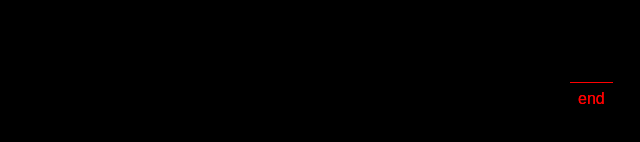
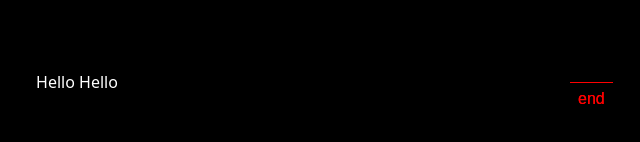
Before and after one commit to JakubPaszko2001/portfolio, a React (Create React App) app: page / in a window 1280 px wide. Shown: the part 1118-1260 px from the top of the page, without its empty margins (563-1203 px from the left). Built offline with nearby package versions, Linux system fonts and the light colour scheme.

Commit message:
gsap zmiana koloru tekstu

```diff
--- a/src/components/About.jsx
+++ b/src/components/About.jsx
@@ -21,7 +21,7 @@ const About = () => {
   return (
     <div>
       <div className="first flex justify-center items-center h-screen w-screen bg-black dark:bg-dark">
-        <h1 className="text">Hello Hello</h1>
+        <h1 className="text text-white">Hello Hello</h1>
       </div>
       <div className="second h-screen w-screen bg-black"></div>
     </div>
```
